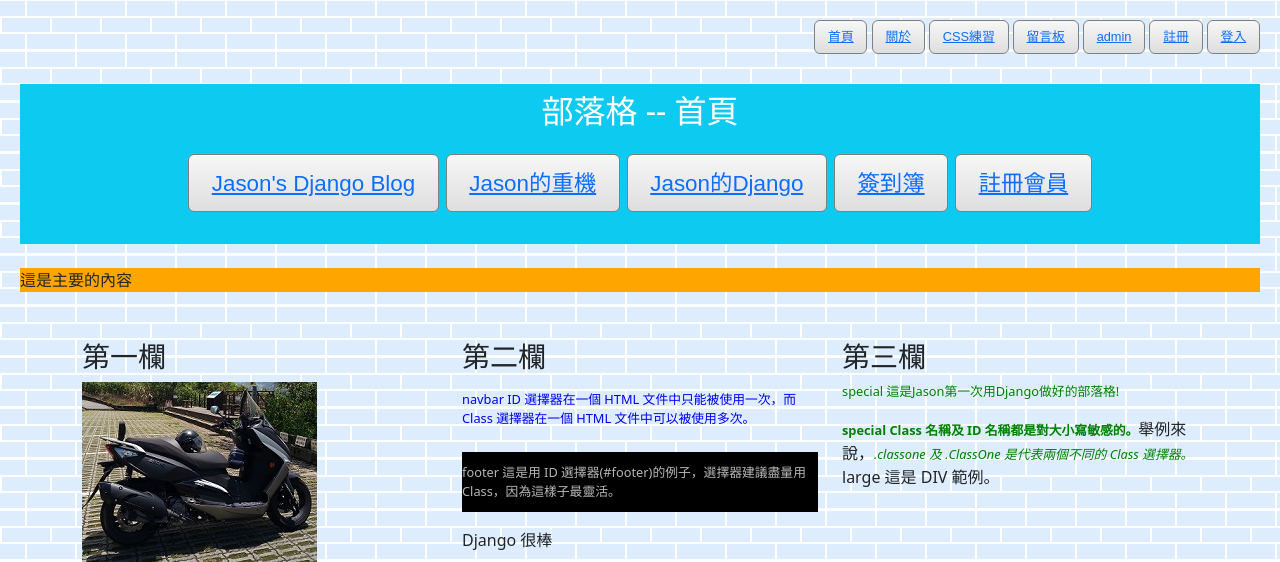
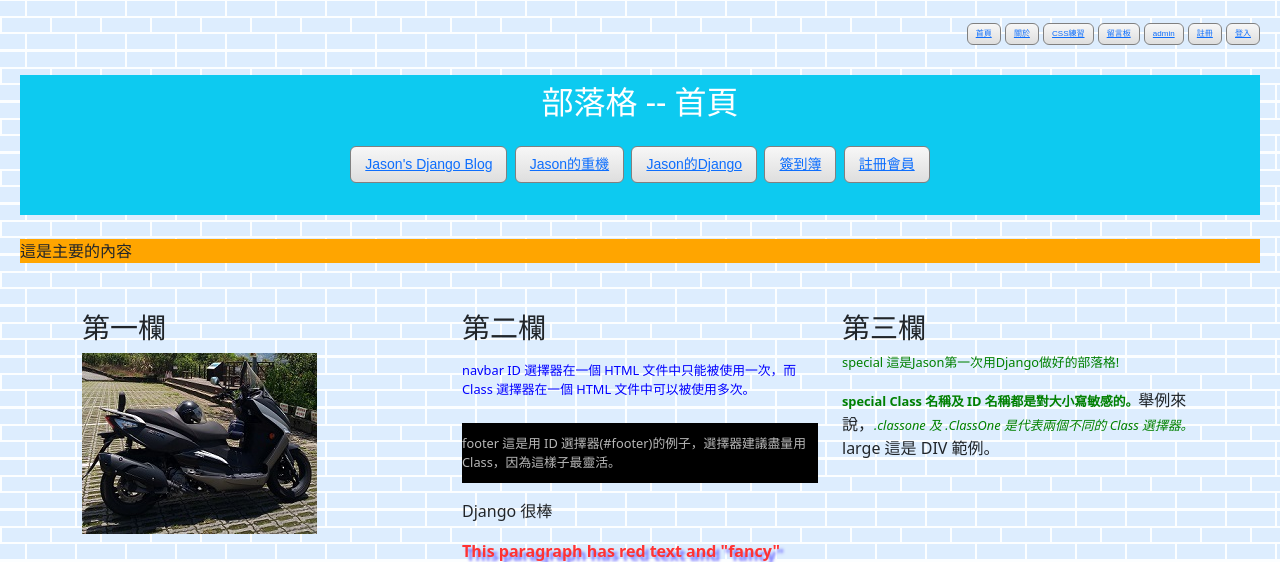
Before and after one commit to mrjasonnlin/jasonn2024, a Django app: page /main/ in a window 1280 px wide. Shown: the top 562 px of the page. Run offline with Django 5.2, Linux system fonts and the light colour scheme.

Commit message:
Update main.css

```diff
--- a/main/static/main/css/main.css
+++ b/main/static/main/css/main.css
@@ -46,7 +46,7 @@ ul#menu li {
   font-family: Arial;
   display: inline-block;
   color: black;
-  font-size: 0.8em;
+  font-size: 0.5em;
   padding: 0.5em 1em;
   text-decoration: none;
   border: thin solid gray;
```
